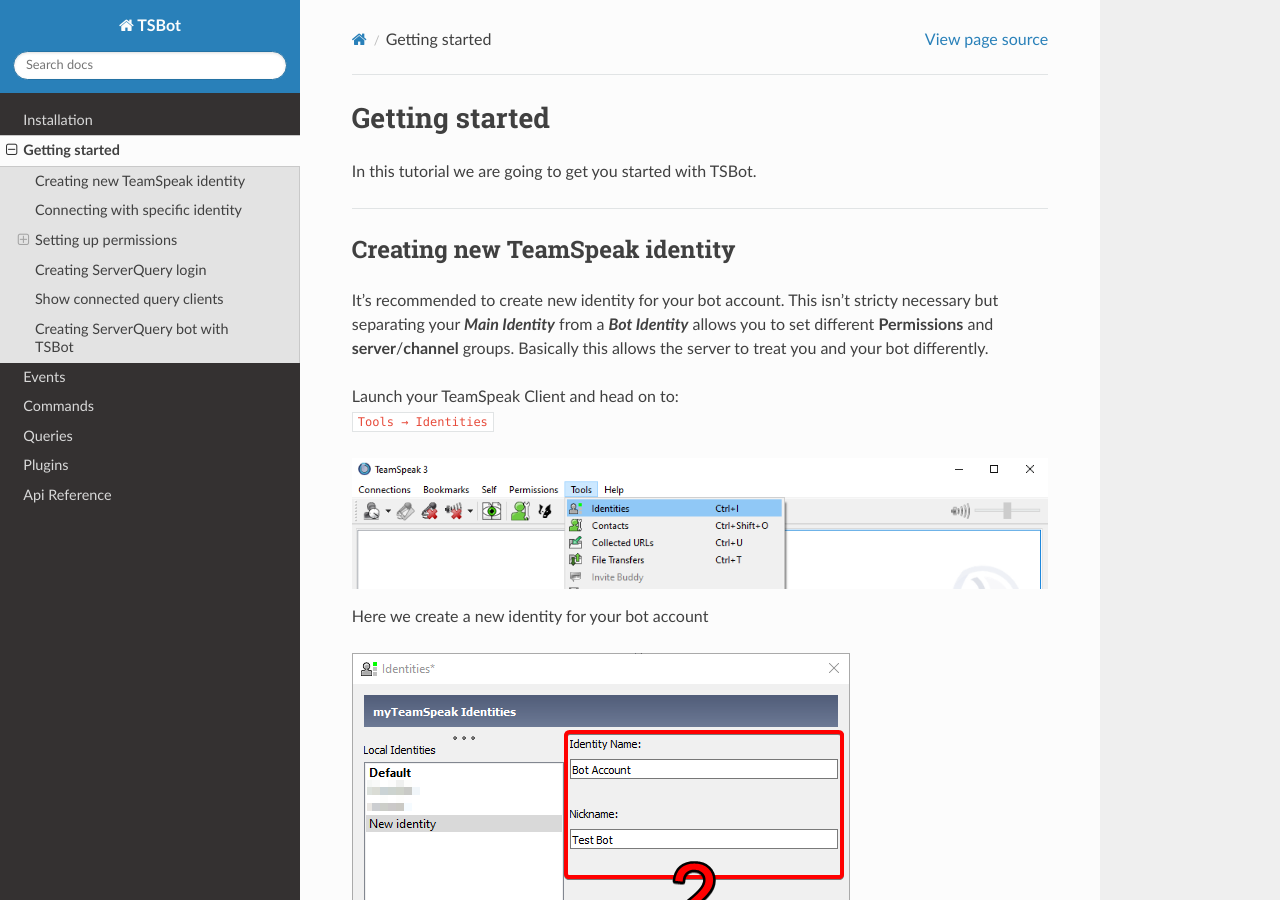
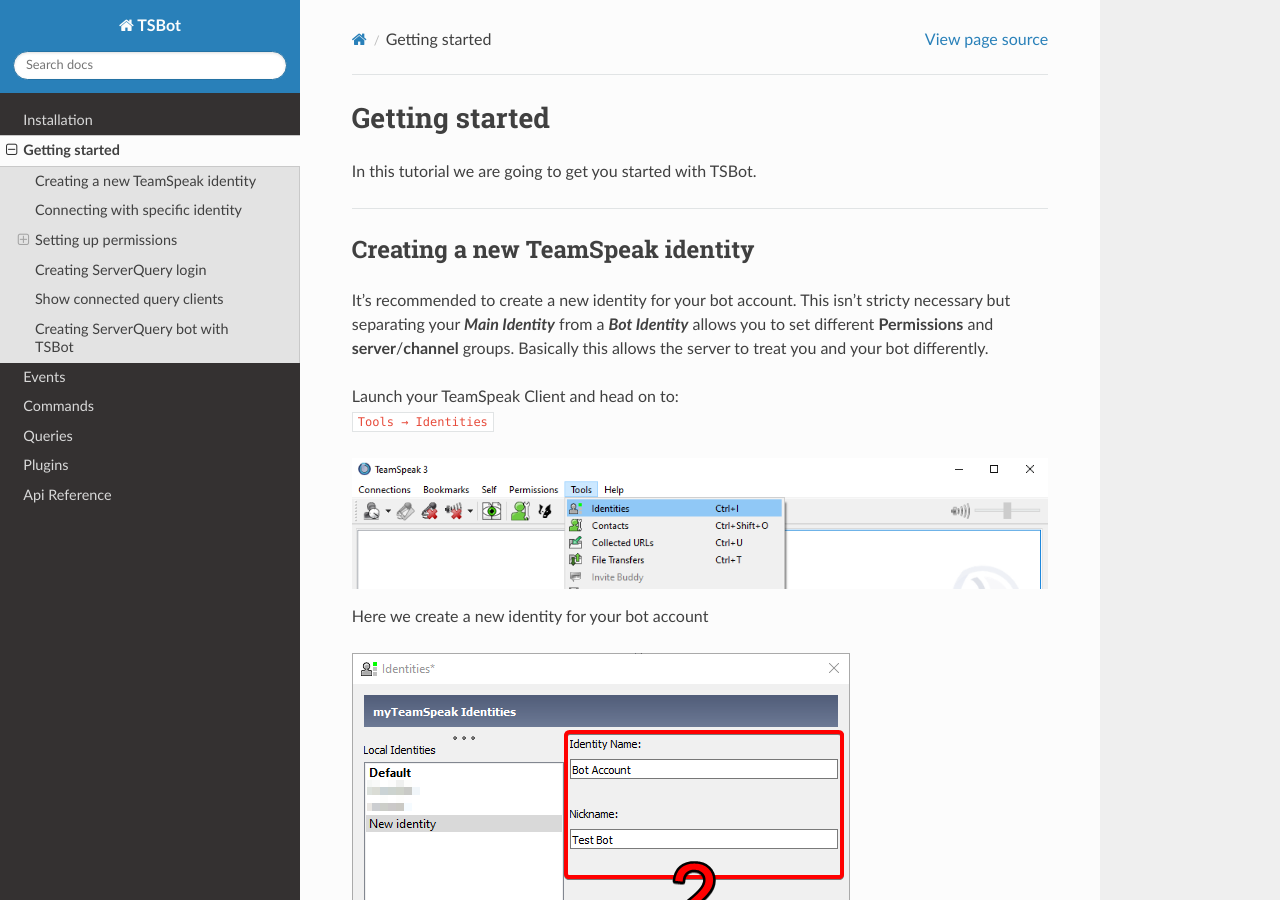
Before and after one commit to jykob/TSBot, a Sphinx documentation site: the page built from docs/src/getting_started.md, in a window 1280 px wide and 900 px high. Built offline with Sphinx 7.4.7 and the Read the Docs theme 2.0.0, drawn with Linux system fonts in a browser that asks for light colours.

```diff
--- a/docs/src/getting_started.md
+++ b/docs/src/getting_started.md
@@ -4,9 +4,9 @@ In this tutorial we are going to get you started with TSBot.
 
 ---
 
-## Creating new TeamSpeak identity
+## Creating a new TeamSpeak identity
 
-It's recommended to create new identity for your bot account. This isn't stricty necessary but separating your **_Main Identity_** from a **_Bot Identity_** allows you to set different **Permissions** and **server**/**channel** groups. Basically this allows the server to treat you and your bot differently.
+It's recommended to create a new identity for your bot account. This isn't stricty necessary but separating your **_Main Identity_** from a **_Bot Identity_** allows you to set different **Permissions** and **server**/**channel** groups. Basically this allows the server to treat you and your bot differently.
 
 Launch your TeamSpeak Client and head on to:
 `Tools → Identities`
```
